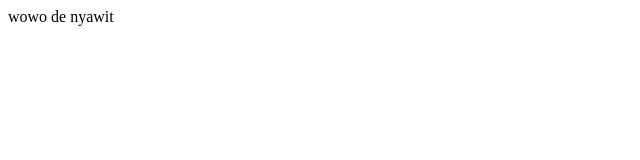
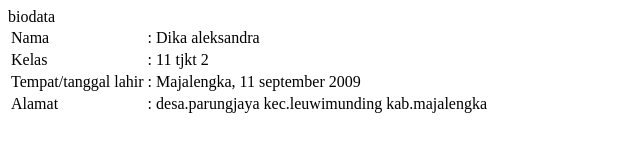
Before and after one commit to aleksandradika51-cpu/aleksandradika51-cpu.github.io, a plain HTML site: page index.html in a window 1280 px wide. Shown: the whole page, without its empty margins (0-640 px from the left). Drawn offline with Linux system fonts and the light colour scheme.

Commit message:
praktikum2

```diff
--- a/index.html
+++ b/index.html
@@ -4,11 +4,36 @@
 <head>
   <meta charset="UTF-8">
   <meta name="viewport" content="width=device-width, initial-scale=1">
-  <title>dika aleksandra</title>
+  <title>praktikum2-dika</title>
 </head>
 
 <body>
-  wowo de nyawit
+  biodata
+<table>
+  <tr>
+    <td>Nama</td>
+    <td>:</td>
+    <td>Dika aleksandra </td>
+  </tr>
+  <tr>
+    <td>Kelas</td>
+    <td>:</td>
+    <td>11 tjkt 2</td>
+  </tr>
+  <tr>
+    <td>Tempat/tanggal lahir</td>
+    <td>:</td>
+    <td>Majalengka, 11 september 2009</td>
+  </tr>
+  <tr>
+    <td>Alamat</td>
+    <td>:</td>
+    <td>desa.parungjaya kec.leuwimunding kab.majalengka </td>
+  </tr>
+</table>
+
+
+
 </body>
 
 </html>
```
